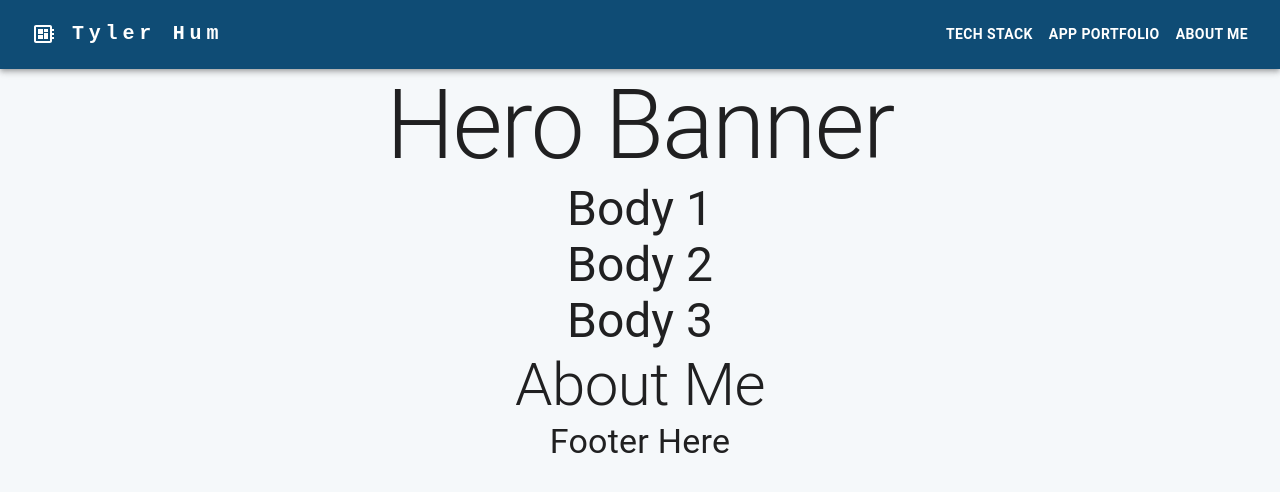
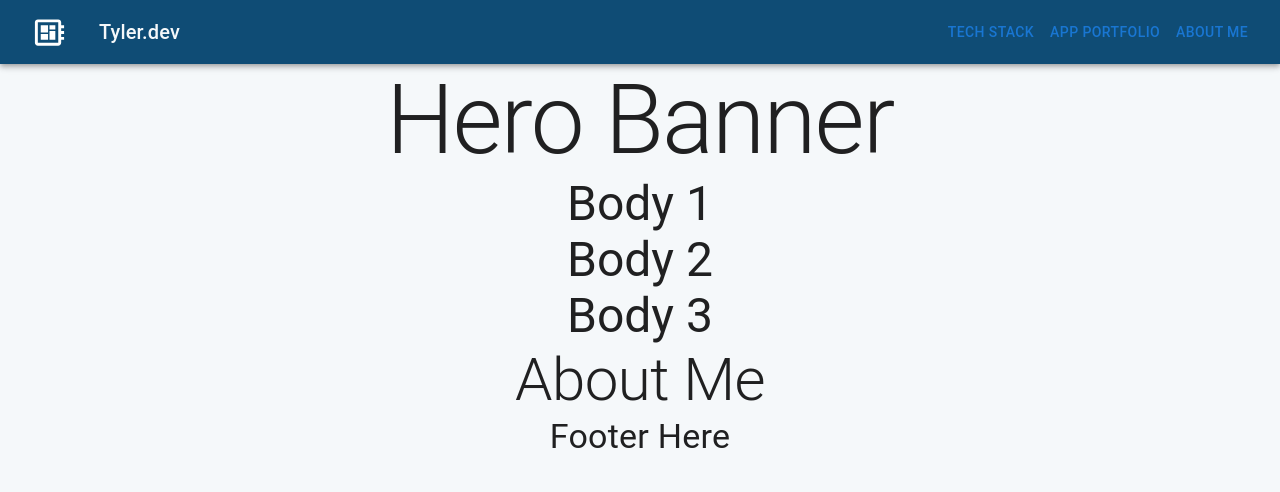
Before and after one commit to Turgon16/portfolio-website, a Next.js app in the folder frontend/: page / in a window 1280 px wide. Shown: the top 492 px of the page. Built offline with nearby package versions, Linux system fonts and the light colour scheme.

Commit message:
Styles Nav: Adds font changes / size changes

```diff
--- a/frontend/src/components/NavBar.js
+++ b/frontend/src/components/NavBar.js
@@ -1,25 +1,24 @@
 // React & NextJS Imports
+import { useRouter } from 'next/router';
 import { useState } from 'react';
-import { useRouter } from 'next/router';
 
 // MUI Imports
+import DeveloperBoardIcon from '@mui/icons-material/DeveloperBoard';
+import MenuIcon from '@mui/icons-material/Menu';
 import AppBar from '@mui/material/AppBar';
 import Box from '@mui/material/Box';
+import Button from '@mui/material/Button';
+import Container from '@mui/material/Container';
+import IconButton from '@mui/material/IconButton';
+import Menu from '@mui/material/Menu';
+import MenuItem from '@mui/material/MenuItem';
 import Toolbar from '@mui/material/Toolbar';
-import IconButton from '@mui/material/IconButton';
 import Typography from '@mui/material/Typography';
-import Menu from '@mui/material/Menu';
-import MenuIcon from '@mui/icons-material/Menu';
-import Container from '@mui/material/Container';
-import Avatar from '@mui/material/Avatar';
-import Button from '@mui/material/Button';
-import Tooltip from '@mui/material/Tooltip';
-import MenuItem from '@mui/material/MenuItem';
-import AdbIcon from '@mui/icons-material/Adb';
-import DeveloperBoardIcon from '@mui/icons-material/DeveloperBoard';
+
+// Project and Styles Imports
+import styles from '../styles/NavBar.module.css';
 
 const pages = ['Tech Stack', 'App Portfolio', 'About Me'];
-const settings = ['Profile', 'Account', 'Dashboard', 'Logout'];
 
 const NavBar = () => {
     const [anchorElNav, setAnchorElNav] = useState(null);
@@ -44,43 +43,52 @@ const NavBar = () => {
     const router = useRouter();
 
     return (
-    <AppBar position="sticky" sx={{background: '#0F4C75'}}>
+        <AppBar position="sticky" sx={{ background: '#0F4C75' }}>
             <Container maxWidth="xl">
                 <Toolbar disableGutters>
                     {/* Below is the md-xl view of the appbar */}
-            <Box sx={{ width: '100%', display: 'flex', justifyContent: 'space-between' }} >
-                <Box sx={{ display: 'flex', justifyContent: 'space-between', alignItems: 'center' } }>
+                    <Box
+                        sx={{
+                            width: '100%',
+                            display: 'flex',
+                            justifyContent: 'space-between',
+                        }}
+                    >
+                        <Box
+                            sx={{
+                                display: 'flex',
+                                justifyContent: 'space-between',
+                                alignItems: 'center',
+                            }}
+                        >
                             <IconButton
-                        sx={{ display: { xs: 'flex', md: 'flex' }, mr: 1, color: 'white' }}
-                        onClick={ () => {
+                                sx={{
+                                    display: { xs: 'flex', md: 'flex' },
+                                    mr: 1,
+                                    color: 'white',
+                                }}
+                                onClick={() => {
                                     router.push('../');
-                        }}>
-                        <DeveloperBoardIcon />
+                                }}
+                            >
+                                <DeveloperBoardIcon fontSize="large" />
                             </IconButton>
                             <Typography
                                 variant="h6"
                                 noWrap
                                 component="a"
                                 href="/"
-                        sx={{
-                        mr: 2,
-                        display: 'flex',
-                        fontFamily: 'monospace',
-                        fontWeight: 700,
-                        letterSpacing: '.3rem',
-                        color: 'inherit',
-                        textDecoration: 'none',
-                        }}
+                                className={styles.navbarTitle}
                             >
-                        Tyler Hum
+                                Tyler.dev
                             </Typography>
                         </Box>
                         <Box sx={{ display: { xs: 'none', md: 'flex' } }}>
                             {pages.map((page) => (
                                 <Button
+                                    className={styles.navbarButton}
                                     key={page}
                                     onClick={handleCloseNavMenu}
-                        sx={{ my: 2, color: 'white', display: 'block', fontWeight: 700 }}
                                 >
                                     {page}
                                 </Button>
@@ -88,7 +96,12 @@ const NavBar = () => {
                         </Box>
                     </Box>
                     {/* Below is the xs-s view of the navbar */}
-            <Box sx={{ flexGrow: 1, display: { xs: 'flex', md: 'none' } }}>
+                    <Box
+                        sx={{
+                            flexGrow: 1,
+                            display: { xs: 'flex', md: 'none' },
+                        }}
+                    >
                         <IconButton
                             size="large"
                             aria-label="account of current user"
@@ -97,7 +110,7 @@ const NavBar = () => {
                             onClick={handleOpenNavMenu}
                             color="inherit"
                         >
-                    <MenuIcon />
+                            <MenuIcon fontSize="large" />
                         </IconButton>
                         <Menu
                             id="menu-appbar"
@@ -118,8 +131,13 @@ const NavBar = () => {
                             }}
                         >
                             {pages.map((page) => (
-                        <MenuItem key={page} onClick={handleCloseNavMenu}>
-                          <Typography textAlign="center">{page}</Typography>
+                                <MenuItem
+                                    key={page}
+                                    onClick={handleCloseNavMenu}
+                                >
+                                    <Typography textAlign="center">
+                                        {page}
+                                    </Typography>
                                 </MenuItem>
                             ))}
                         </Menu>
--- /dev/null
+++ b/frontend/src/styles/NavBar.module.css
@@ -0,0 +1,18 @@
+.navbarTitle {
+    padding: 1rem;
+    font-size: 2rem;
+    font-weight: 700;
+    font-family: var(--font-title-family);
+    letter-spacing: 0.3rem;
+    color: var(--off-white);
+    text-decoration: none;
+}
+
+.navbarButton {
+    display: block;
+    color: var(--off-white);
+    font-family: var(--font-body-family);
+    font-size: 1.25rem;
+    font-weight: 700;
+    text-transform: uppercase;
+}
```
Lines whose indentation alone changed are shown as unchanged.
